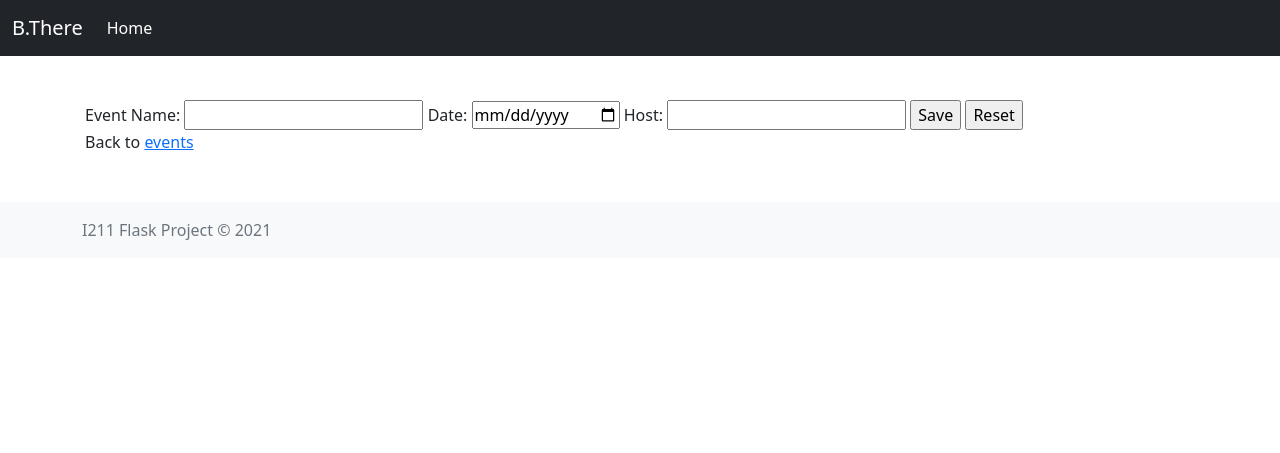
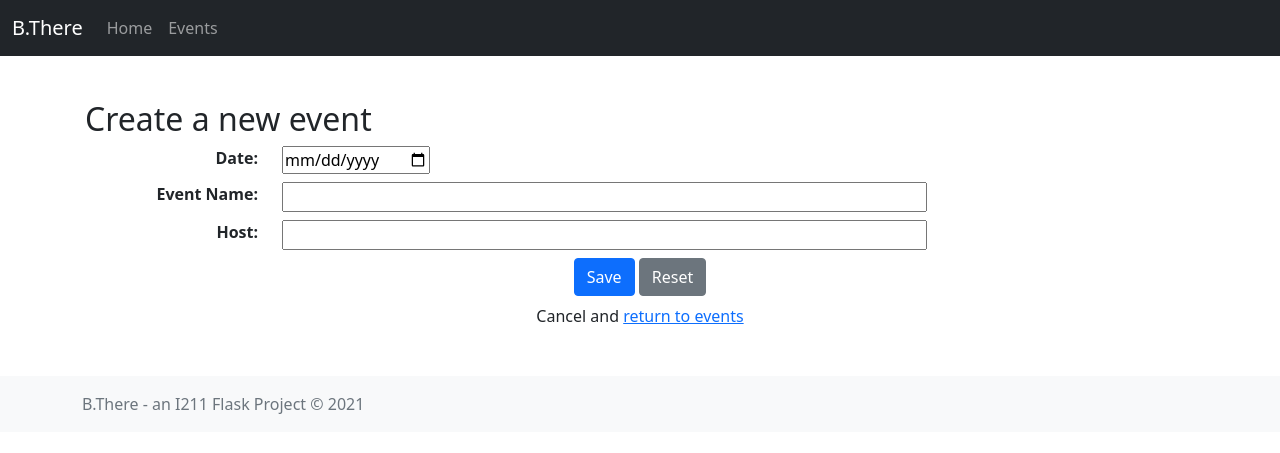
Before and after one commit to simlee009/i211_flask, a Flask app: page /events/create in a window 1280 px wide. Shown: the top 453 px of the page. Run offline with Flask 2, Linux system fonts and the light colour scheme.

Commit message:
Updated templates to use Bootstrap

```diff
--- a/static/css/styles.css
+++ b/static/css/styles.css
@@ -1,3 +1,7 @@
 main > .container {
     padding: 100px 15px 0 !important;
 }
+
+form label {
+    font-weight: bold;
+}
--- a/templates/base.html
+++ b/templates/base.html
@@ -5,13 +5,13 @@
     <meta http-equiv="X-UA-Compatible" content="IE=edge">
     <meta name="viewport" content="width=device-width, initial-scale=1.0">
     <!-- CSS styles -->
-    <link rel="shortcut icon" href="{{url_for('static', filename='favicon.ico')}}">
+    <link rel="shortcut icon" href="{{ url_for('static', filename='favicon.ico') }}">
     <!-- Resets default browser styles -->
     <link rel="stylesheet" href="https://cdnjs.cloudflare.com/ajax/libs/normalize/8.0.1/normalize.min.css" integrity="sha512-NhSC1YmyruXifcj/KFRWoC561YpHpc5Jtzgvbuzx5VozKpWvQ+4nXhPdFgmx8xqexRcpAglTj9sIBWINXa8x5w==" crossorigin="anonymous" referrerpolicy="no-referrer" />
     <!-- Bootstrap -->
     <link href="https://cdn.jsdelivr.net/npm/bootstrap@5.1.0/dist/css/bootstrap.min.css" rel="stylesheet" integrity="sha384-KyZXEAg3QhqLMpG8r+8fhAXLRk2vvoC2f3B09zVXn8CA5QIVfZOJ3BCsw2P0p/We" crossorigin="anonymous">
     <!-- Custom styles -->
-    <link rel="stylesheet" type="text/css" href="{{url_for('static', filename='css/styles.css')}}">
+    <link rel="stylesheet" type="text/css" href="{{ url_for('static', filename='css/styles.css') }}">
     <title>B.There</title>
 </head>
 <body class="d-flex flex-column h-100">
@@ -19,14 +19,17 @@
         <!-- Fixed navbar -->
         <nav class="navbar navbar-expand-md navbar-dark fixed-top bg-dark">
         <div class="container-fluid">
-            <a class="navbar-brand" href="{{url_for('index')}}">B.There</a>
+            <a class="navbar-brand" href="{{ url_for('index') }}">B.There</a>
             <button class="navbar-toggler" type="button" data-bs-toggle="collapse" data-bs-target="#navbarCollapse" aria-controls="navbarCollapse" aria-expanded="false" aria-label="Toggle navigation">
             <span class="navbar-toggler-icon"></span>
             </button>
             <div class="collapse navbar-collapse" id="navbarCollapse">
             <ul class="navbar-nav me-auto mb-2 mb-md-0">
                 <li class="nav-item">
-                <a class="nav-link active" aria-current="page" href="{{url_for('index')}}">Home</a>
+                    <a class="nav-link" href="{{ url_for('index') }}">Home</a>
+                </li>
+                <li class="nav-item">
+                    <a class="nav-link" href="{{ url_for('list_events') }}">Events</a>
                 </li>
             </ul>
             </div>
@@ -44,7 +47,7 @@
 
     <footer class="footer mt-auto py-3 bg-light">
         <div class="container">
-        <span class="text-muted">I211 Flask Project &copy; 2021</span>
+        <span class="text-muted">B.There - an I211 Flask Project &copy; 2021</span>
         </div>
     </footer>
 
--- a/templates/create_event.html
+++ b/templates/create_event.html
@@ -1,14 +1,37 @@
 {% extends 'base.html' %}
 
 {% block content %}
-
-<form method="POST">
-    <label for="name">Event Name:</label> <input type="text" id="name" name="name" />
-    <label for="date">Date:</label> <input type="date" id="date" name="date" />
-    <label for="host">Host:</label> <input type="text" id="host" name="host" />
-    <input type="submit" value="Save" />
-    <input type="reset" value="Reset" />
+<h2>Create a new event</h2>
+<form method="POST" name="create_event" class="container">
+    <div class="row my-2">
+        <div class="col-md-2 text-end">
+            <label for="date">Date:</label>
+        </div>
+        <div class="col">
+            <input type="date" id="date" name="date" />
+        </div>
+    </div>
+    <div class="row my-2">
+        <div class="col-md-2 text-nowrap text-end">
+            <label for="name">Event Name:</label>
+        </div>
+        <div class="col">
+            <input type="text" id="name" name="name" size="64" />
+        </div>
+    </div>
+    <div class="row my-2">
+        <div class="col-md-2 text-end">
+            <label for="host">Host:</label>
+        </div>
+        <div class="col">
+            <input type="text" id="host" name="host" size="64" />
+        </div>
+    </div>
+    <div class="my-2 text-center">
+        <input type="submit" value="Save" class="btn btn-primary" />
+        <input type="reset" value="Reset" class="btn btn-secondary" />
+    </div>
 </form>
 
-<div>Back to <a href="{{ url_for('list_events') }}">events</a></div>
+<div class="m-2 text-center">Cancel and <a href="{{ url_for('list_events') }}">return to events</a></div>
 {% endblock %}
```
Also changed, not shown: templates/event.html (+13 -3 lines), templates/events.html (+13 -6 lines).
